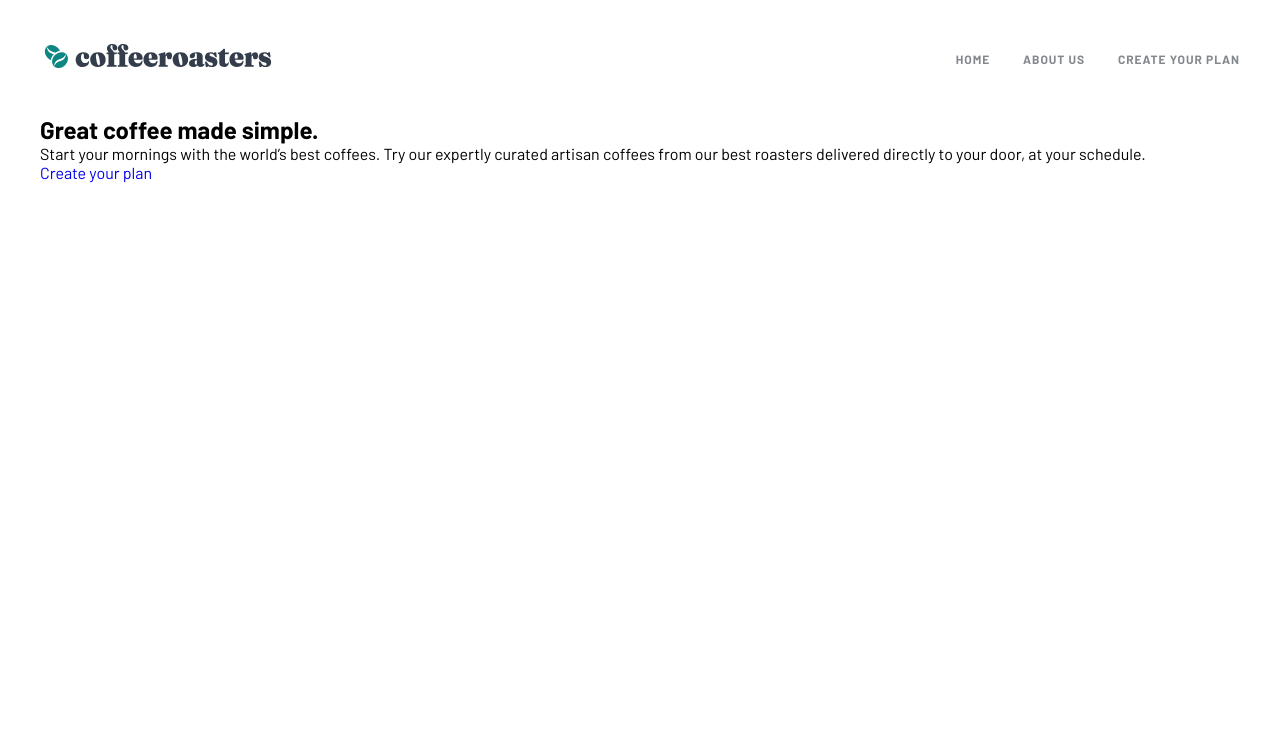
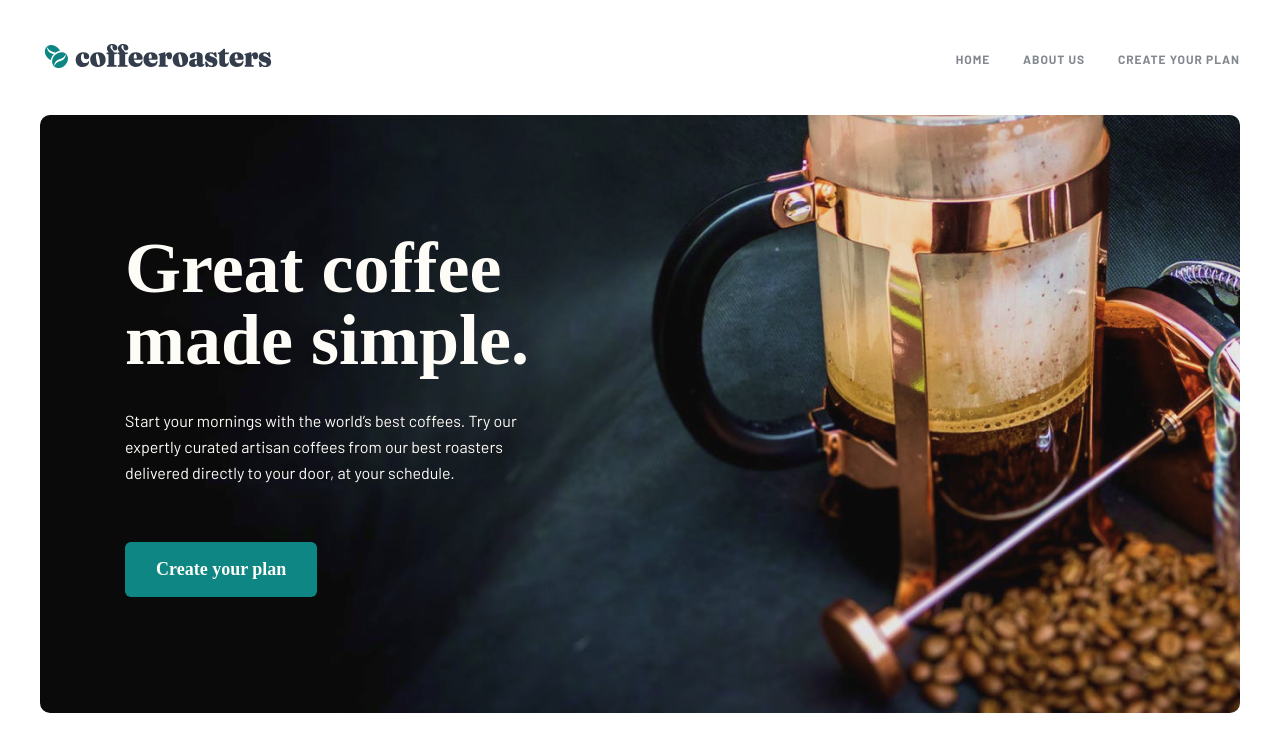
Before and after one commit to afruzbek0099/Cooffee-Roasters, a plain HTML site: page index.html in a window 1280 px wide. Drawn offline with Linux system fonts and the light colour scheme.

Commit message:
seven commit

```diff
--- a/scss/_global.scss
+++ b/scss/_global.scss
@@ -29,4 +29,5 @@ span {
 
 button {
     cursor: pointer;
+    border: none;
 }
--- a/scss/_mixin.scss
+++ b/scss/_mixin.scss
@@ -0,0 +1,11 @@
+@mixin siteBtn() {
+    padding: 15px 31px;
+    color: #FEFCF7;
+    font-family: 'Fraunces 9pt';
+    font-size: 18px;
+    font-style: normal;
+    font-weight: 900;
+    line-height: 25px;
+    border-radius: 6px;
+    background: #0E8784;
+}
--- a/scss/blocs/_hero.scss
+++ b/scss/blocs/_hero.scss
@@ -0,0 +1,37 @@
+@import "../mixin.scss";
+
+.hero {
+    min-width: 100%;
+    background-image: url(../../assets/img/hero-img.jpg);
+    background-repeat: no-repeat;
+    padding: 117px 0 116px 85px;
+    border-radius: 10px;
+    margin-bottom: 136px;
+
+
+    h1 {
+        width: 493px;
+        color: #FEFCF7;
+        font-family: 'Fraunces 9pt';
+        font-size: 72px;
+        font-style: normal;
+        font-weight: 900;
+        line-height: 72px;
+        margin-bottom: 32px;
+    }
+
+    p {
+        width: 435px;
+        color: #FEFCF7;
+        font-size: 16px;
+        font-style: normal;
+        font-weight: 400;
+        line-height: 26px;
+        margin-bottom: 56px;
+    }
+
+    a {
+        @include siteBtn()
+    }
+
+}
```
Also changed, not shown: index.html (+7 -2 lines), assets/img/list-1-bg.svg (added), css/mein.css, 1 other file.
